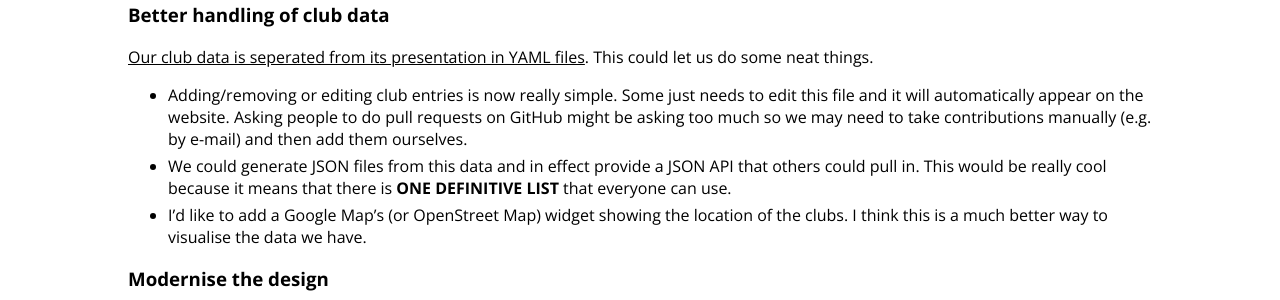
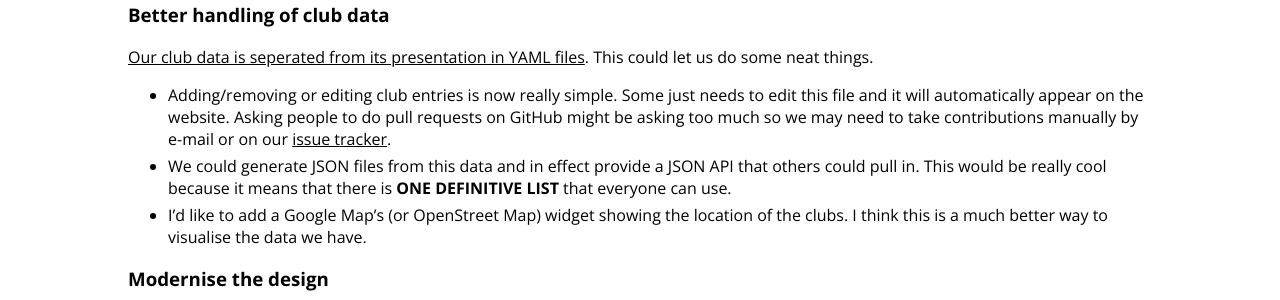
Before and after one commit to UnionOfUKUnicyclists/unionofukunicyclists.github.io, a Jekyll site: the page built from _posts/2015-03-18-Transisition-to-Jekyll-and-GitHubPages.md, in a window 1280 px wide. Shown: the part 1055-1355 px from the top of the page. Built offline with Jekyll 4.4.1, drawn with Linux system fonts in a browser that asks for light colours; nearby versions of some CDN libraries; comment, search, counter and statistics services are not loaded.

Commit message:
Note using our issue tracker.

```diff
--- a/_posts/2015-03-18-Transisition-to-Jekyll-and-GitHubPages.md
+++ b/_posts/2015-03-18-Transisition-to-Jekyll-and-GitHubPages.md
@@ -56,8 +56,8 @@ This could let us do some neat things.
 
 * Adding/removing or editing club entries is now really simple. Some just needs to edit this file
   and it will automatically appear on the website. Asking people to do pull requests on GitHub
-  might be asking too much so we may need to take contributions manually (e.g. by e-mail) and then
-  add them ourselves.
+  might be asking too much so we may need to take contributions manually by e-mail or on our
+  [issue tracker](https://github.com/UnionOfUKUnicyclists/unionofukunicyclists.github.io/issues).
 
 * We could generate JSON files from this data and in effect provide a JSON API that others
   could pull in. This would be really cool because it means that there is **ONE DEFINITIVE LIST**
```
